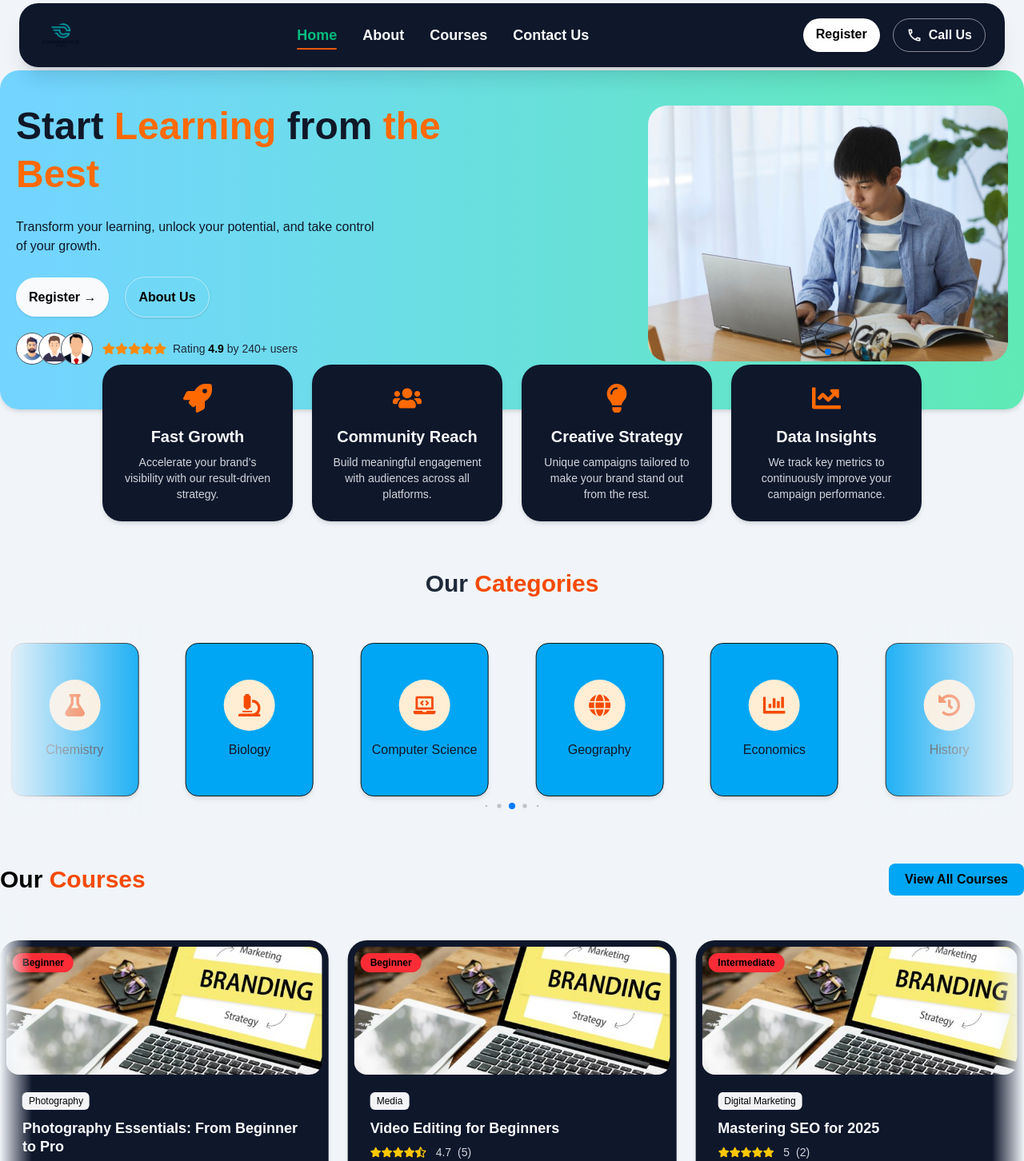
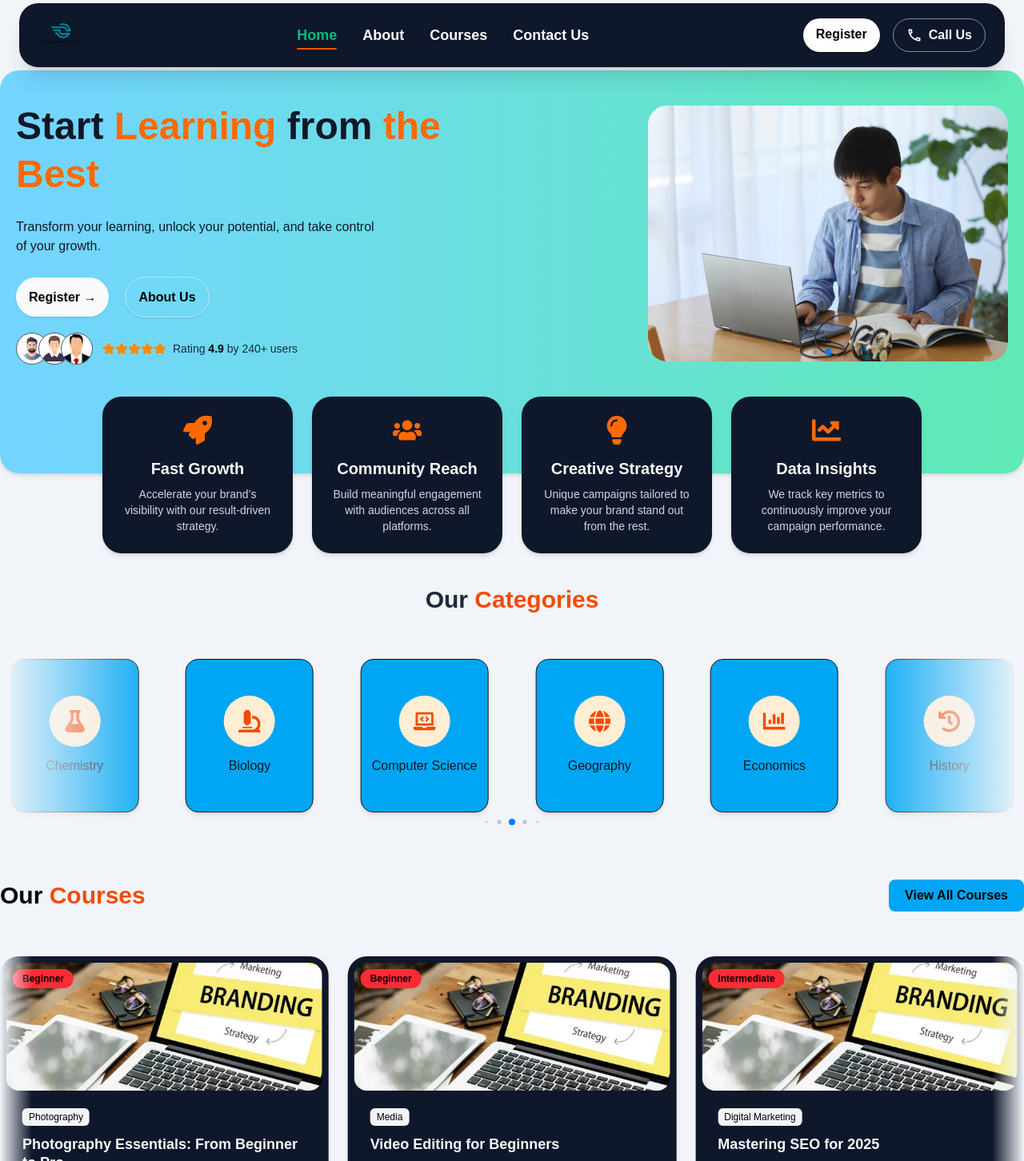
Before and after one commit to Subhra0007/edu-hub, a Next.js app: page / in a window 1280 px wide. Shown: the top 1452 px of the page at 80% size. Built offline with nearby package versions, Linux system fonts and the light colour scheme.

Commit message:
21-10 at 20:19

```diff
--- a/components/HomeComponents/Categories.js
+++ b/components/HomeComponents/Categories.js
@@ -44,7 +44,7 @@ const categories = [
 
 export default function Categories() {
   return (
-    <section className="lg:mt-45 mt-15">
+    <section className="lg:mt-30 mt-15">
       <div className="max-w-7xl mx-auto text-center px-6 lg:px-0 ">
         <h2 className="text-3xl font-bold mb-8 text-gray-800">
           Our <span className="text-orange-600">Categories</span>
--- a/components/HomeComponents/HeroSection.js
+++ b/components/HomeComponents/HeroSection.js
@@ -19,8 +19,8 @@ import heroImg3 from "@/public/3.jpg";
 
 export default function HeroSection() {
   return (
-    <div className="max-w-7xl mx-auto pt-22 pb-5 px-6 relative lg:px-0">
-      <section className="rounded-3xl bg-gradient-to-r from-sky-300 to-emerald-300 shadow-md">
+    <div className="max-w-7xl mx-auto pt-22 pb-5 px-6 relative lg:px-0 ">
+      <section className="rounded-3xl bg-gradient-to-r from-sky-300 to-emerald-300 shadow-md pb-20">
         <div className="grid grid-cols-1 md:grid-cols-2 items-center gap-10 px-5  pt-10 pb-14">
           {/* LEFT CONTENT */}
           <div className="text-center md:text-left order-1">
@@ -108,7 +108,7 @@ export default function HeroSection() {
 
 {/* 4 Feature Cards Section only show for lg */}
 <div className="hidden lg:block">
-  <div className="grid grid-cols-1 sm:grid-cols-2 lg:grid-cols-4 gap-6 text-center absolute -bottom-40 left-1/2 -translate-x-1/2 w-[90%] lg:w-[80%] mb-10 ">
+  <div className="grid grid-cols-1 sm:grid-cols-2 lg:grid-cols-4 gap-6 text-center absolute -bottom-30 left-1/2 -translate-x-1/2 w-[90%] lg:w-[80%] mb-10 ">
 
     {/* Card 1 */}
     <div className="bg-slate-900 rounded-3xl p-6 shadow-md transition text-slate-50 ">
```
